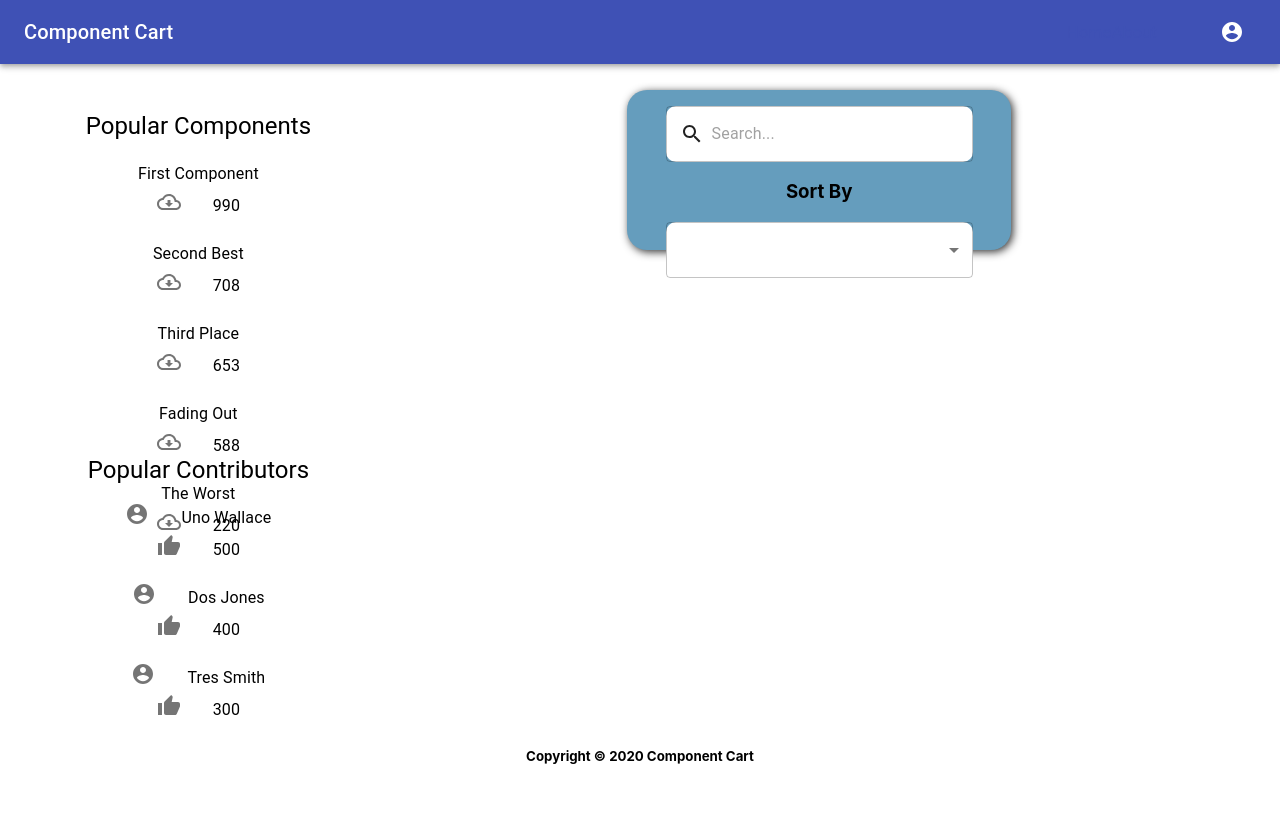
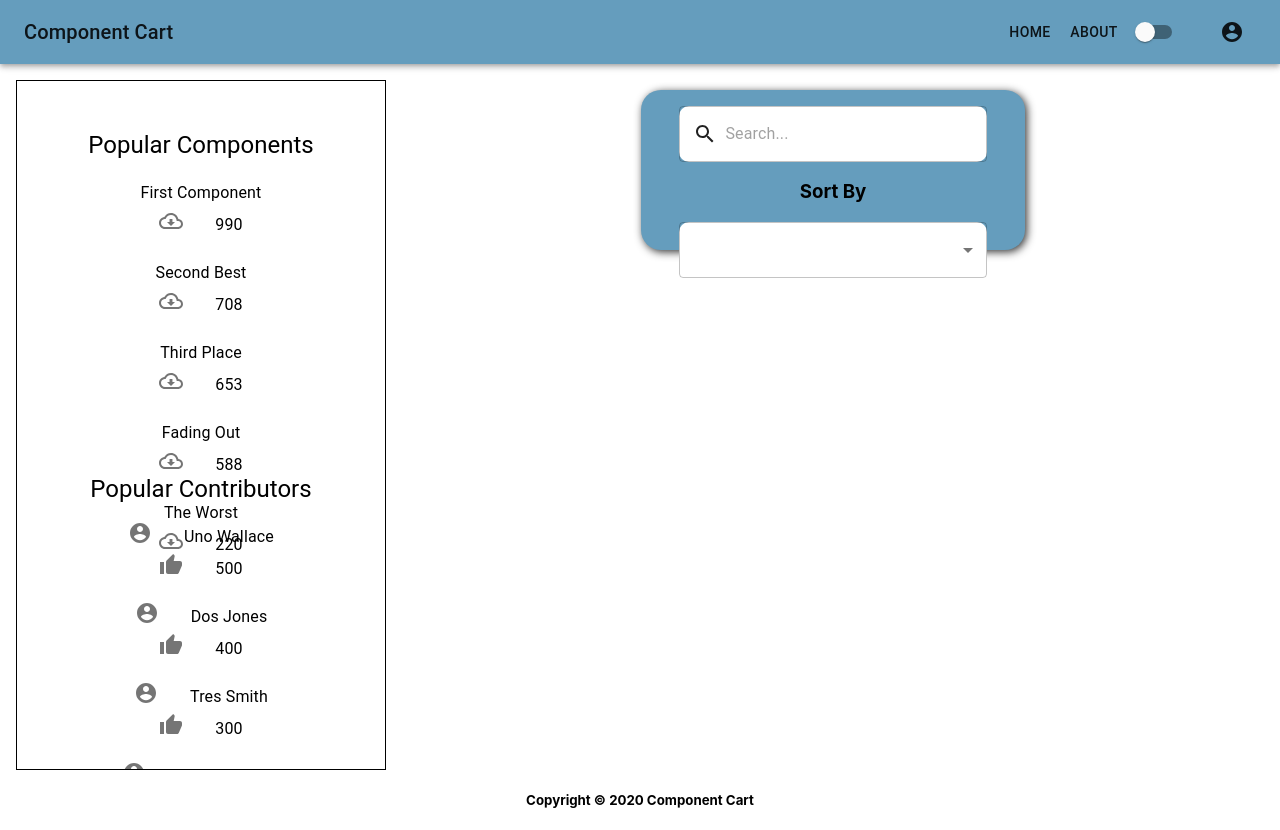
Before and after one commit to Javierlozo/Component-Cart, a React (Create React App) app: page / in a window 1280 px wide. Before the commit the page ends 800 px from the top, so only its background shows below. Built offline with nearby package versions, Linux system fonts and the light colour scheme.

Commit message:
added mui theme dark/light

```diff
--- a/src/App.js
+++ b/src/App.js
@@ -1,22 +1,33 @@
-import './App.css';
-import TopNavbar from "./components/TopNavbar"
-import SideNav from "./components/SideNav"
-import Search from "./components/Search"
-import Footer from "./components/Footer"
+import "./App.css";
+import React from "react";
+
+import TopNavbar from "./components/TopNavbar";
+import SideNav from "./components/SideNav";
+import Search from "./components/Search";
+import Footer from "./components/Footer";
+
+import { ThemeProvider } from "@material-ui/core";
+import { createMuiTheme } from "@material-ui/core/styles";
+import { light, dark } from "./Theme/theme";
 
 function App() {
+  const [userTheme, setUserTheme] = React.useState(true);
+  const theme = createMuiTheme(userTheme ? dark : light);
+
   return (
+    <ThemeProvider theme={theme}>
       <div className="App">
         {/* Router will go here - Components will be factored into Views/Pages and removed here */}
-      <TopNavbar/>
+        <TopNavbar setUserTheme={setUserTheme} userTheme={userTheme} />
         <div className="mainTopContent">
-        <SideNav/>
-        <Search/>
+          <SideNav />
+          <Search />
         </div>
         <div>
-        <Footer/>
+          <Footer />
         </div>
       </div>
+    </ThemeProvider>
   );
 }
 
--- /dev/null
+++ b/src/Theme/theme.js
@@ -0,0 +1,25 @@
+export const dark = {
+  palette: {
+    primary: {
+      main: "#659DBD",
+      background: "#1a1a1a",
+      font: "white",
+    },
+    secondary: {
+      main: "#E2DCEB",
+    },
+  },
+};
+
+export const light = {
+  palette: {
+    primary: {
+      main: "#659DBD",
+      background: "#ffffff",
+      font: "black",
+    },
+    secondary: {
+      main: "#E2DCEB",
+    },
+  },
+};
--- a/src/components/SideNav/styles.js
+++ b/src/components/SideNav/styles.js
@@ -1,6 +1,6 @@
-import { makeStyles } from "@material-ui/core/styles"
+import { makeStyles } from "@material-ui/core/styles";
 
-const styles = makeStyles(theme => ({
+const styles = makeStyles((theme) => ({
   root: {
     flexGrow: 1,
   },
@@ -13,20 +13,20 @@ const styles = makeStyles(theme => ({
   sideContainer: {
     width: "25%",
     height: "80vh",
-    marginTop: "2.7vh",
-    marginLeft: "3vw",
+    padding: theme.spacing(3),
+    marginLeft: theme.spacing(2),
+    marginTop: theme.spacing(2),
     overflow: "scroll",
+    border: "1px solid black",
   },
   popularContainer: {
     height: "50%",
-    marginTop: "3vh",
-    marginBottom: "2vh"
+    margin: theme.spacing(3),
   },
   friendContainer: {
     height: "50%",
-    marginTop: "3vh",
-    marginBottom: "2vh"
-  }
-}))
+    margin: theme.spacing(3),
+  },
+}));
 
-export default styles
+export default styles;
--- a/src/components/TopNavbar/index.js
+++ b/src/components/TopNavbar/index.js
@@ -1,22 +1,27 @@
-import React from 'react';
-import useStyles from './styles';
-import AppBar from '@material-ui/core/AppBar';
-import Toolbar from '@material-ui/core/Toolbar';
-import Typography from '@material-ui/core/Typography';
-import IconButton from '@material-ui/core/IconButton';
-import AccountCircle from '@material-ui/icons/AccountCircle';
-import MenuItem from '@material-ui/core/MenuItem';
-import Menu from '@material-ui/core/Menu';
-import Button from '@material-ui/core/Link';
-import Box from '@material-ui/core/Box';
+import React from "react";
+import styles from "./styles";
 
-export default function TopNavbar() {
-  const classes = useStyles();
+import AccountCircle from "@material-ui/icons/AccountCircle";
+
+import {
+  Switch,
+  Box,
+  Button,
+  Menu,
+  MenuItem,
+  IconButton,
+  Typography,
+  Toolbar,
+  AppBar,
+} from "@material-ui/core";
+
+export default function TopNavbar({ setUserTheme, userTheme }) {
+  const classes = styles();
   const [auth, setAuth] = React.useState(true);
   const [anchorEl, setAnchorEl] = React.useState(null);
   const open = Boolean(anchorEl);
 
-// Auth change handler - may re-use this, but login/logout slider is gone so commented out
+  // Auth change handler - may re-use this, but login/logout slider is gone so commented out
   // const handleChange = (event) => {
   //   setAuth(event.target.checked);
   // };
@@ -31,18 +36,29 @@ export default function TopNavbar() {
 
   return (
     <div className={classes.root}>
-      <AppBar position="static" backgroundColor="#659DBD">
+      <AppBar position="static">
         <Toolbar>
           <Typography variant="h6" className={classes.title}>
             Component Cart
           </Typography>
           <Box className={classes.linkGroup}>
-            <Button className={classes.link} aria-label="go to home page" onClick={() => console.log("Home")}>Home</Button>
-            <Button className={classes.link} aria-label="go to about page" onClick={() => console.log("About")}>About</Button>
+            <Button
+              className={classes.link}
+              aria-label="go to home page"
+              onClick={() => console.log("Home")}
+            >
+              Home
+            </Button>
+            <Button
+              className={classes.link}
+              aria-label="go to about page"
+              onClick={() => console.log("About")}
+            >
+              About
+            </Button>
+            <Switch onChange={() => setUserTheme(!userTheme)} />
             {/* If not logged in, will get the Login link*/}
-            {!auth && (
-              <Button className={classes.link}>Login</Button>
-            )}
+            {!auth && <Button className={classes.link}>Login</Button>}
           </Box>
           {/* If logged in - will get icon button/account circle/avatar & drop down menu. */}
           {auth && (
@@ -60,13 +76,13 @@ export default function TopNavbar() {
                 id="menu-appbar"
                 anchorEl={anchorEl}
                 anchorOrigin={{
-                  vertical: 'top',
-                  horizontal: 'right',
+                  vertical: "top",
+                  horizontal: "right",
                 }}
                 keepMounted
                 transformOrigin={{
-                  vertical: 'top',
-                  horizontal: 'right',
+                  vertical: "top",
+                  horizontal: "right",
                 }}
                 open={open}
                 onClose={handleClose}
--- a/src/components/TopNavbar/styles.js
+++ b/src/components/TopNavbar/styles.js
@@ -1,8 +1,9 @@
-import { makeStyles } from "@material-ui/core/styles"
+import { makeStyles } from "@material-ui/core/styles";
 
-const styles = makeStyles(theme => ({
+const styles = makeStyles((theme) => ({
   root: {
     flexGrow: 1,
+    backgroundColor: theme.palette.primary.main,
   },
   menuButton: {
     marginRight: theme.spacing(2),
@@ -15,15 +16,16 @@ const styles = makeStyles(theme => ({
   },
   linkGroup: {
     display: "flex",
-    flexDirection: "row",
-    marginRight: "4vw"
+    justifyContent: "space-evenly",
+    alignItems: "center",
+    marginRight: theme.spacing(3),
   },
   link: {
     cursor: "pointer",
-    color: "inherit",
-    marginLeft: "1.8vw",
-    marginRight: "1.8vw",
-  }
-}))
+    color: theme.palette.primary.background,
+    marginLeft: theme.spacing(2),
+    marginRight: theme.spacing(2),
+  },
+}));
 
-export default styles
+export default styles;
```
Also changed, not shown: 1 other file (tests, documents, lock files or other folders). Lines whose indentation alone changed are shown as unchanged.
